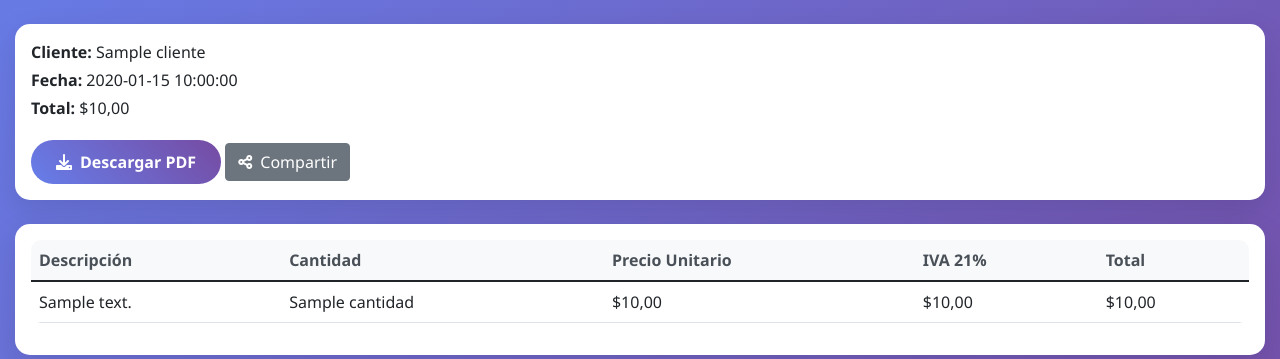
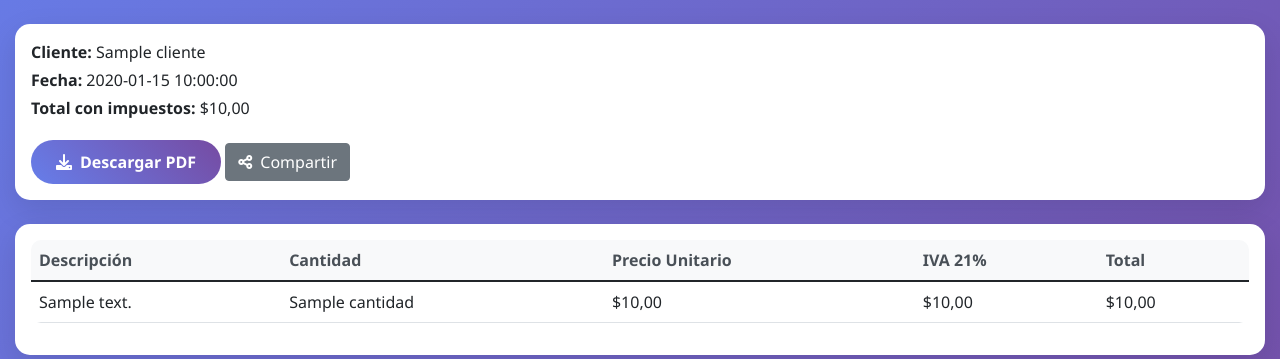
Before and after one commit to WstdCodex/App-Vendedores2, a Flask app: template templates/factura_detalle.html in a window 1280 px wide. Shown: the part 153-512 px from the top of the page. Run offline with Flask 3, Linux system fonts and the light colour scheme; the template is opened without the code that fills it: most values are stand-ins (such as "Sample title", 1, 10 or a date in 2020); some libraries are stand-ins or nearby versions.

Commit message:
Clarify invoice totals with tax

```diff
--- a/app.py
+++ b/app.py
@@ -325,7 +325,7 @@ def descargar_factura_pdf(factura_id):
         y -= 15
         p.drawString(50, y, f"Perc IIBB ARBA: ${factura['perc_iibb_arba']:.2f}")
         y -= 15
-        p.drawString(50, y, f"Total: ${factura['total']:.2f}")
+        p.drawString(50, y, f"Total con impuestos: ${factura['total']:.2f}")
         y -= 15
         p.drawString(50, y, f"Importe adeudado: ${factura['amount_residual']:.2f}")
         y -= 15
--- a/templates/factura_detalle.html
+++ b/templates/factura_detalle.html
@@ -18,7 +18,7 @@
             <div class="card-body">
                 <p class="mb-1"><strong>Cliente:</strong> {{ factura.cliente }}</p>
                 <p class="mb-1"><strong>Fecha:</strong> {{ factura.fecha }}</p>
-                <p class="mb-1"><strong>Total:</strong> ${{ factura.total|format_currency }}</p>
+                <p class="mb-1"><strong>Total con impuestos:</strong> ${{ factura.total|format_currency }}</p>
                 <button type="button" class="btn btn-primary mt-3" id="download-pdf">
                     <i class="fas fa-download me-2"></i>Descargar PDF
                 </button>
```
